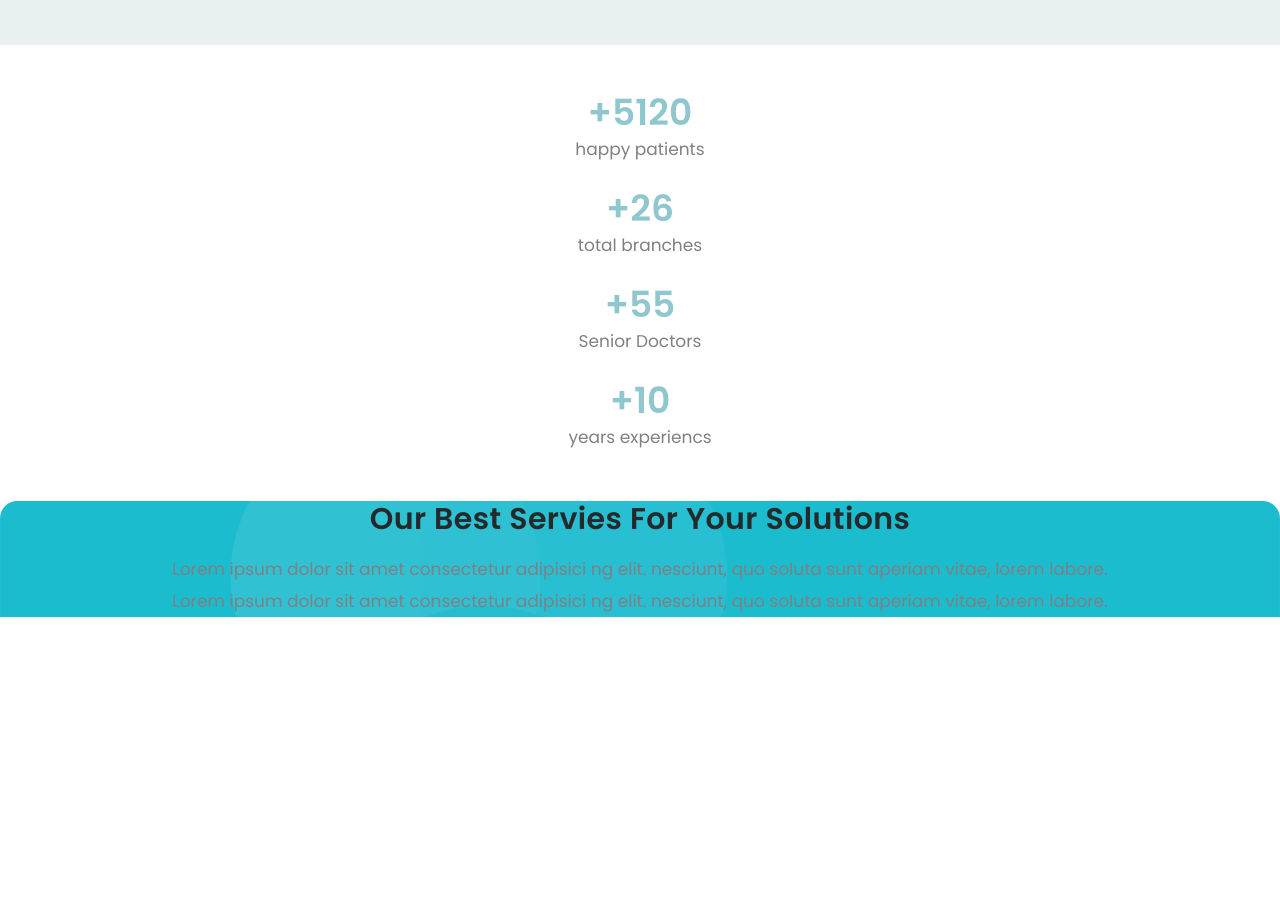
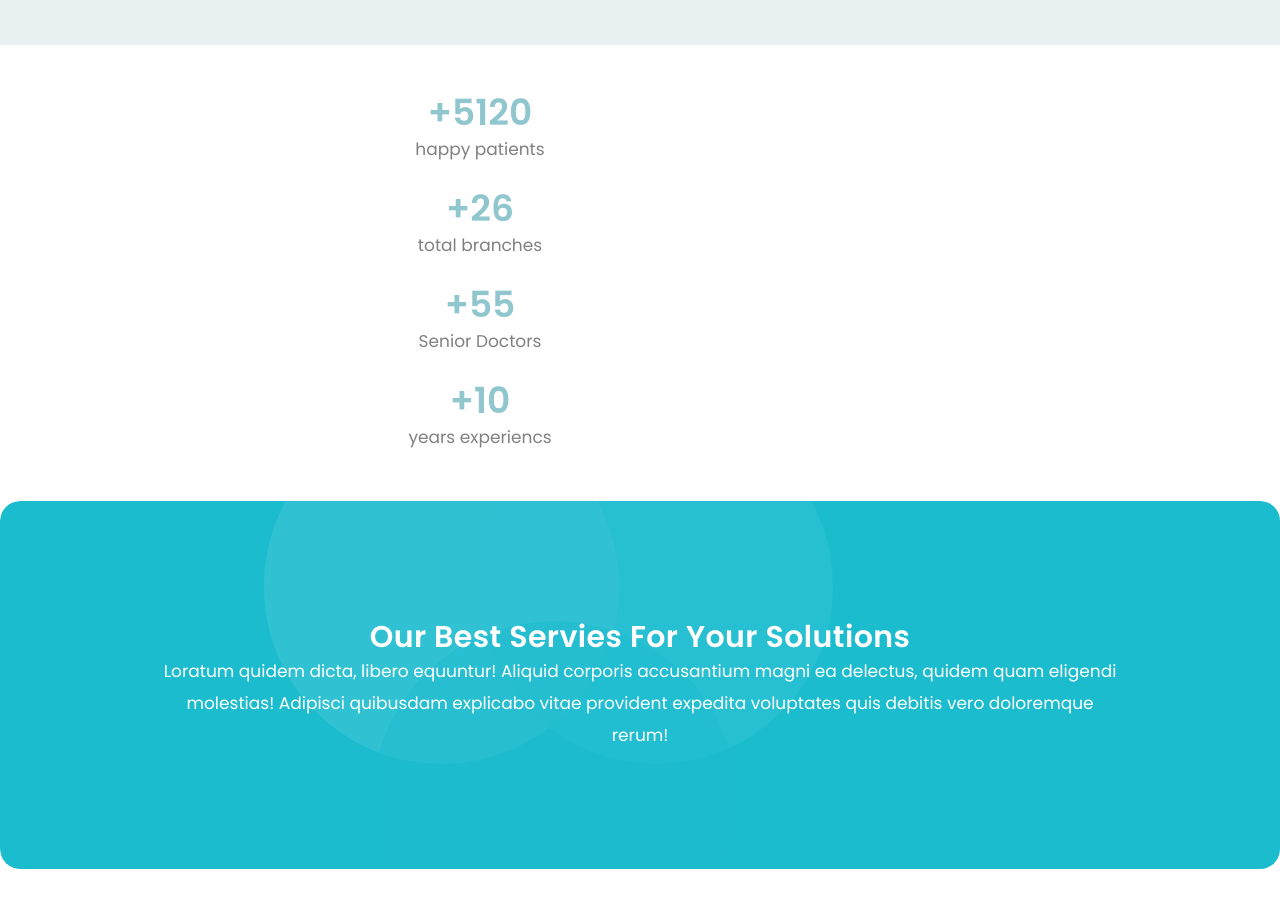
Before and after one commit to fontainebrahima/landingHosto, a website: page index.html in a window 1280 px wide. Shown: the part 628-1536 px from the top of the page. Drawn offline with nearby package versions, Linux system fonts and the light colour scheme.

Commit message:
feat:input-css  section stats and services

```diff
--- a/index.html
+++ b/index.html
@@ -17,7 +17,7 @@
     />
     <link rel="stylesheet" href="src/swiper-bundle.min.css" />
 </head>
-<body>
+<body class="box-border">
     <!-- header -->
 
     <header class="py-8 lg:pt-6 lg:pb-14">
@@ -152,7 +152,8 @@
 
  <!-- stats -->
 <section class="stats section">
-    <div class="container mx-auto">
+    <div class="container box-border">
+
         <!-- wrapper -->
          <div class="flex flex-col xl:flex-row gap-y-6 justify-between">
 
@@ -172,7 +173,7 @@
                 <div class="">Senior Doctors</div>
             </div>
              <!-- items -->
-            <div class="stats__item flex-1 xl:border-r flex flex-col items-center">
+            <div class="stats__item flex-1 flex flex-col items-center">
                 <div class="text-4xl xl:text-[64px] font-semibold text-accent-tertiary xl:mb-2">+10</div>
                 <div class="">years experiencs</div>
             </div>
@@ -184,20 +185,18 @@
  <!-- endstats -->
 
 <!-- services -->
-<section class="services">
+<section class="services mx-auto">
     <!-- bg -->
-    <div class="bg-services bg-cover bg-no-repeat w-full h-[368px] rounded-[20px] pt-[70px] px-6 xl:px-0 flex items-center justify-center">
-        <div class="container mx-auto">
-        <!-- text -->
-        <div class="services__top flex items-center flex-col xl:flex-row xl:mb-[60px] gap-x-8">
-            <h2 class="text-white h2 flex-1 mb-4 xl:mb-0 text-center xl:text-left">our best servies for your solutions</h2>
-            <p class="flex-1 text-center xl:text-left">Lorem ipsum dolor sit amet consectetur adipisici
-                ng elit. nesciunt, quo soluta sunt aperiam vitae, lorem
-                 labore. Lorem ipsum dolor sit amet consectetur adipisici
-                ng elit. nesciunt, quo soluta sunt aperiam vitae, lorem
-                 labore.</p>
-        </div>
-    </div>
+    <div class="bg-services bg-cover bg-no-repeat w-full h-[368px] rounded-[20px] px-6 xl:px-0 flex items-center justify-center">
+
+       <div class="container mx-auto">
+         <!-- text -->
+            <div class="services__top flex items-center flex-col xl:flex-row xl:mb-[60px] gap-x-8">
+                <h2 class="h2 !text-white flex-1 xl:mb-0 text-center m-1 xl:text-left sm:space-x-1">our best servies for your solutions</h2>
+                <p class="flex-1 text-white text-center xl:text-left overflow-scroll sm:m-2"> Loratum quidem dicta, libero equuntur! Aliquid corporis accusantium magni ea delectus, quidem quam eligendi molestias! Adipisci quibusdam explicabo vitae provident expedita voluptates quis debitis vero doloremque rerum!</p>
+            </div>
+       </div>
+
     </div>
 </section>
  <!-- end services -->
```
Also changed, not shown: src/input.css (line endings or trailing spaces), src/output.css.
